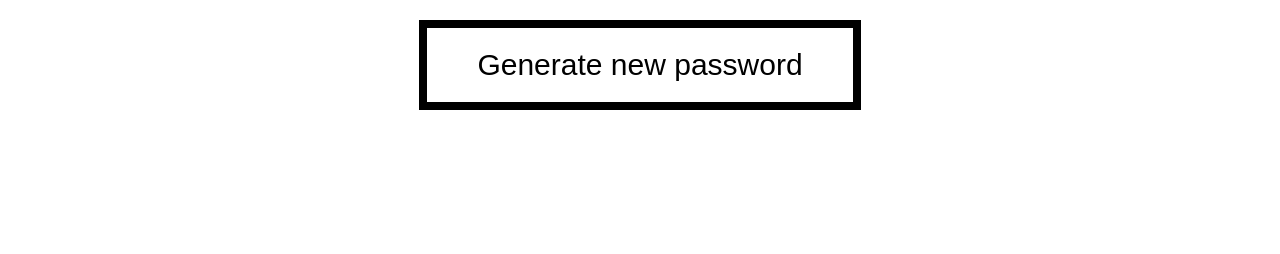
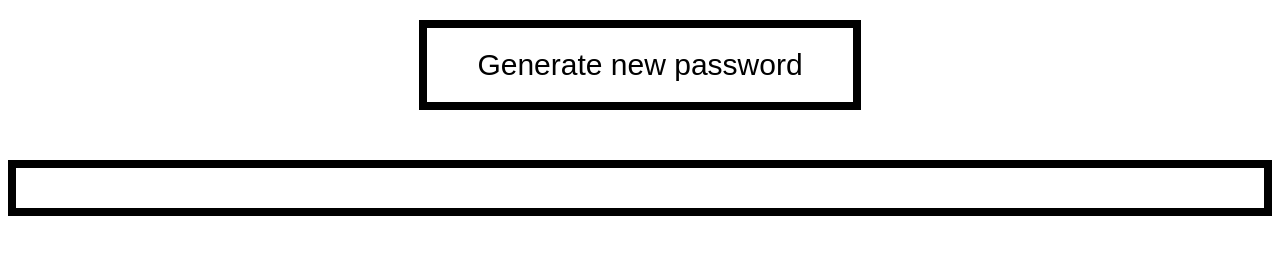
Before and after one commit to karolurdo/generateRandomPassword, a plain HTML site: page index.html in a window 1280 px wide. Drawn offline with Linux system fonts and the light colour scheme.

Commit message:
fix html

```diff
--- a/index.html
+++ b/index.html
@@ -23,6 +23,16 @@
             margin: 10px;
             font-size: 22px;
         }
+
+        section {
+            display: block;
+            margin: 30px auto 50px;
+            background-color: white;
+            border: 8px solid black;
+            padding: 20px 50px;
+            font-size: 22px;
+            text-align: center;
+        }
     </style>
 </head>
 
```
